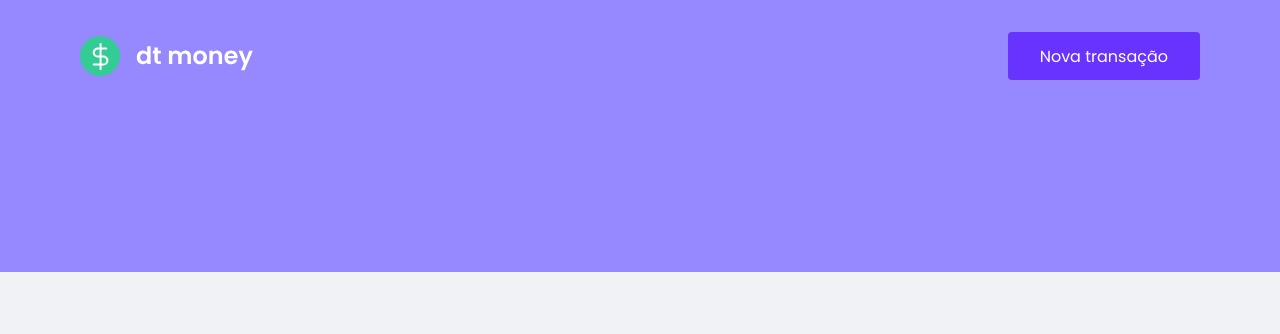
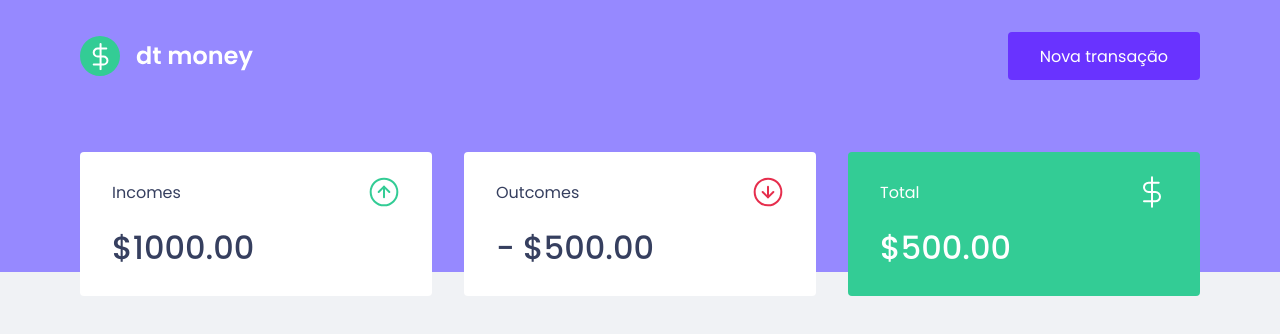
Before and after one commit to rafaelcostat/refamoney, a React (Create React App) app: page / in a window 1280 px wide. Shown: the top 334 px of the page. Built offline with nearby package versions, Linux system fonts and the light colour scheme.

Commit message:
app summary

```diff
--- a/public/index.html
+++ b/public/index.html
@@ -7,7 +7,7 @@
   <meta charset="utf-8" />
   <meta name="viewport" content="width=device-width, initial-scale=1" />
   <link rel="shortcut icon" href="favicon.png" type="image/png">
-  <link href="https://fonts.googleapis.com/css2?family=Poppins:wght@400;600&display=swap" rel="stylesheet">
+  <link href="https://fonts.googleapis.com/css2?family=Poppins:wght@400;500;600&display=swap" rel="stylesheet">
 
   <title>Refa Money</title>
 </head>
@@ -15,7 +15,6 @@
 <body>
   <noscript>You need to enable JavaScript to run this app.</noscript>
   <div id="root"></div>
-
 </body>
 
 </html>
--- a/src/App.tsx
+++ b/src/App.tsx
@@ -1,3 +1,4 @@
+import { Dashboard } from './components/Dashboard';
 import { Header } from './components/Header';
 import { GlobalStyle } from './styles/global';
 
@@ -5,6 +6,7 @@
   return (
     <>
       <Header />
+      <Dashboard />
       <GlobalStyle />
     </>
   );
--- /dev/null
+++ b/src/components/Dashboard/index.tsx
@@ -0,0 +1,10 @@
+import { Summary } from '../Summary';
+import { Container } from './styles';
+
+export function Dashboard() {
+  return (
+    <Container>
+      <Summary />
+    </Container>
+  );
+}
--- /dev/null
+++ b/src/components/Dashboard/styles.ts
@@ -0,0 +1,7 @@
+import styled from 'styled-components';
+
+export const Container = styled.main`
+  max-width: 1120px;
+  margin: 0 auto;
+  padding: 2.5rem 1rem;
+`;
--- /dev/null
+++ b/src/components/Summary/index.tsx
@@ -0,0 +1,33 @@
+import incomeImg from '../../assets/income.svg';
+import outcomeImg from '../../assets/outcome.svg';
+import totalImg from '../../assets/total.svg';
+
+import { Container } from './styles';
+
+export function Summary() {
+  return (
+    <Container>
+      <div>
+        <header>
+          <p>Incomes</p>
+          <img src={incomeImg} alt="Incomes" />
+        </header>
+        <strong>$1000.00</strong>
+      </div>
+      <div>
+        <header>
+          <p>Outcomes</p>
+          <img src={outcomeImg} alt="Outcomes" />
+        </header>
+        <strong>- $500.00</strong>
+      </div>
+      <div>
+        <header>
+          <p>Total</p>
+          <img src={totalImg} alt="Total" />
+        </header>
+        <strong>$500.00</strong>
+      </div>
+    </Container>
+  );
+}
--- /dev/null
+++ b/src/components/Summary/styles.ts
@@ -0,0 +1,34 @@
+import styled from 'styled-components';
+
+export const Container = styled.div`
+  display: grid;
+  grid-template-columns: repeat(3, 1fr);
+  gap: 2rem;
+  margin-top: -10rem;
+
+  div {
+    background: var(--shape);
+    padding: 1.5rem 2rem;
+    border-radius: 0.25rem;
+    color: var(--text-title);
+
+    header {
+      display: flex;
+      align-items: center;
+      justify-content: space-between;
+    }
+
+    strong {
+      display: block;
+      margin-top: 1rem;
+      font-size: 2rem;
+      font-weight: 500;
+      line-height: 3rem;
+    }
+
+    &:last-child {
+      background: var(--green);
+      color: white;
+    }
+  }
+`;
--- a/src/styles/global.ts
+++ b/src/styles/global.ts
@@ -4,6 +4,7 @@
   :root {
     --red: #E52E4D;
     --blue: #9689FF;
+    --green: #33CC95;
 
     --blue-light: #6933FF;
 
@@ -33,6 +34,7 @@
   body {
     background: var(--background);
     -webkit-font-smoothing: antialiased;
+    font-size: 16px;
   }
 
   body, input, textarea, button {
```
Also changed, not shown: .eslintrc.json.
